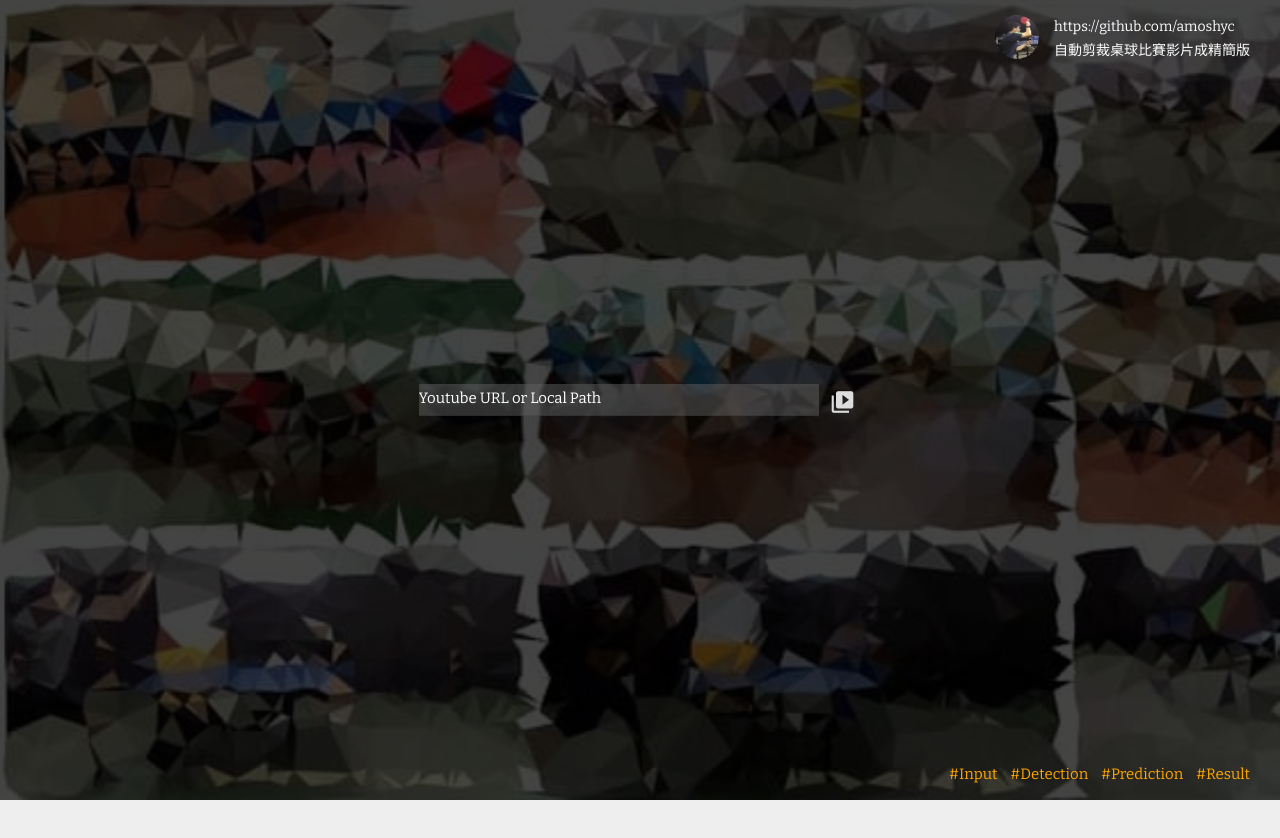
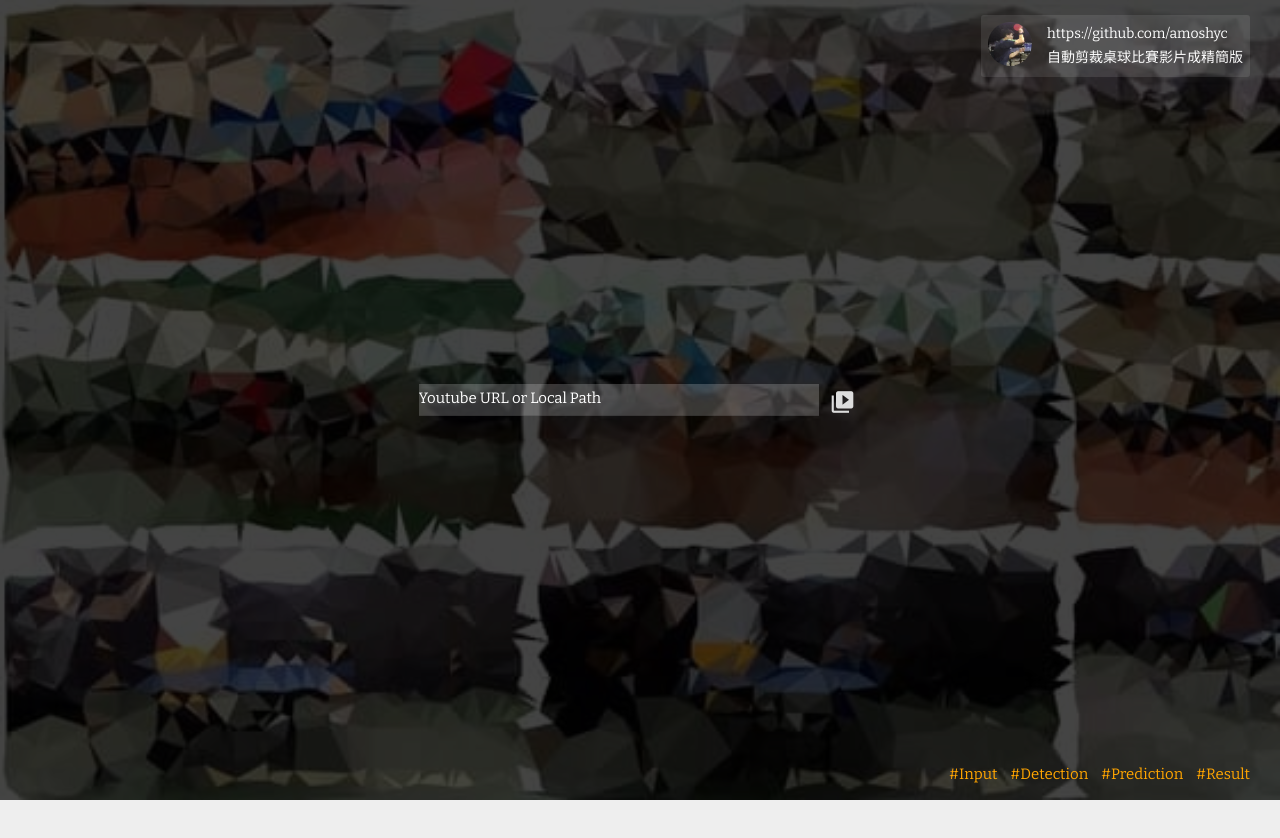
Before and after one commit to amoshyc/tthl-demo, a plain HTML site: page index.html in a window 1280 px wide. Shown: the top 838 px of the page. Drawn offline with nearby package versions, Linux system fonts and the light colour scheme.

Commit message:
Update input color

```diff
--- a/static/style.scss
+++ b/static/style.scss
@@ -38,8 +38,8 @@ body {
 
         input {
             font-size: 20px;
-            color: #26A69A;
-            background-color: rgba(96, 96, 96, 0.5);
+            color: #51b2ff;
+            background-color: rgba(255, 255, 255, 0.2);
         }
 
         label {
@@ -64,6 +64,9 @@ body {
     position: absolute;
     top: 15px;
     right: 30px;
+    padding: 7px;
+    background-color: rgba(255, 255, 255, 0.1);
+    border-radius: 3px;
 
     img {
         width: 44px;
```
Also changed, not shown: static/style.css.
